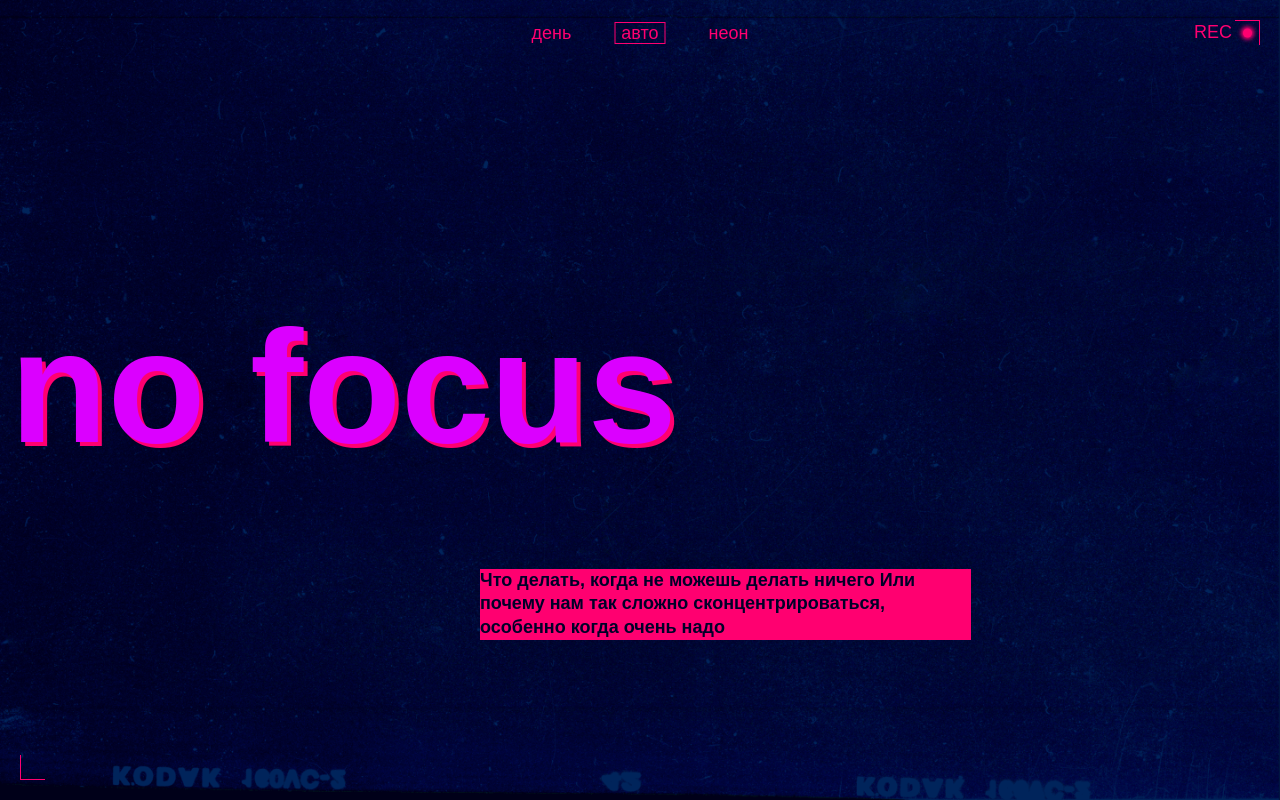
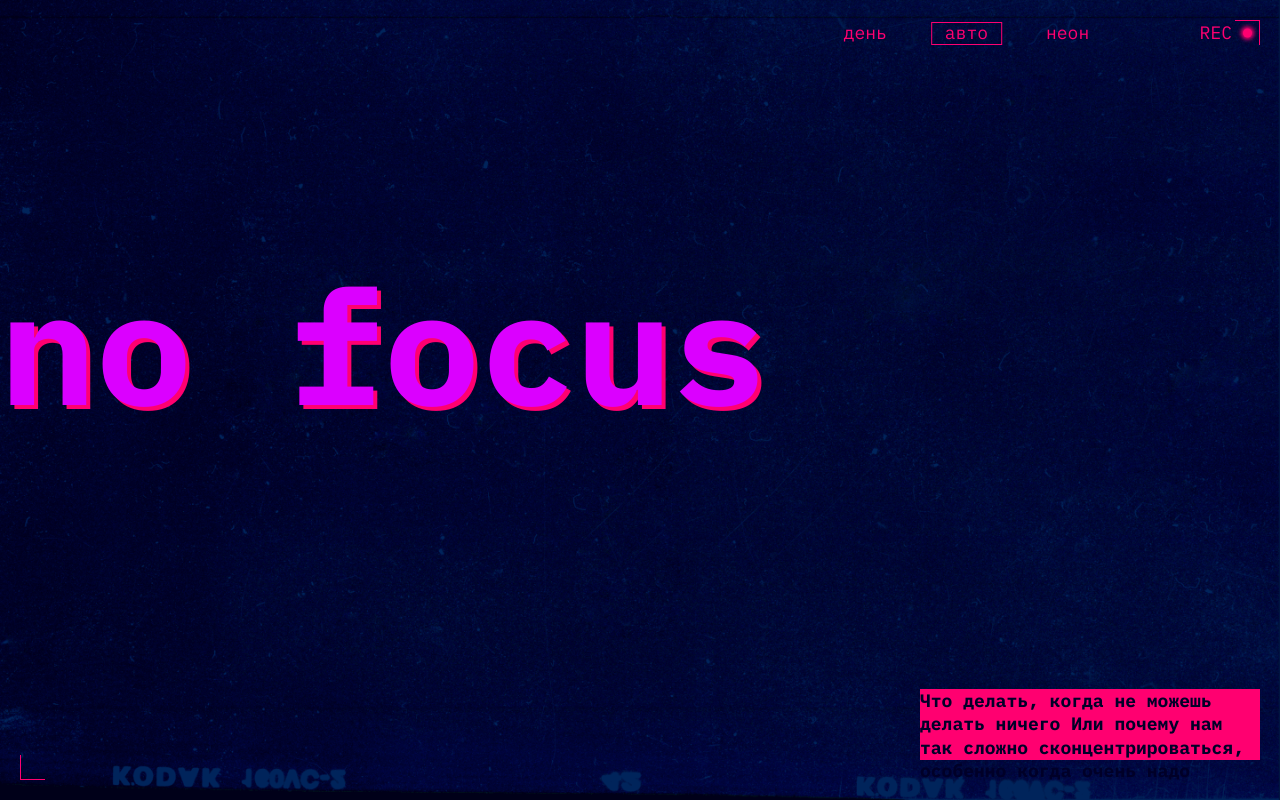
Before and after one commit to kirill4ikkk26097456321/slozhno-sosredotochitsya-fd, a plain HTML site: page index.html in a window 1280 px wide. Shown: the top 800 px of the page. Drawn offline with Linux system fonts and the light colour scheme.

Commit message:
second_try

```diff
--- a/styles/style.css
+++ b/styles/style.css
@@ -1,7 +1,4 @@
-/* Основные стили проекта. Это стили для темы, которую вы верстаете первой. */
-
 .page {
-  /* сохраните в разметке и стилях класс page у тега body. Он удобен, чтобы составлять селекторы для разных цветовых тем. */
   background-image: var(--background-image);
   background-color: var(--bg-color);
   background-attachment: fixed;
@@ -33,7 +30,8 @@
   border-bottom: 1px solid var(--accent-color);
   border-left: 1px solid var(--accent-color);
 }
-.rec__label{
+
+.rec__label {
   position: absolute;
   text-transform: uppercase;
   color: var(--accent-color);
@@ -44,7 +42,18 @@
   right: 48px;
 }
 
-.rec__label::after{
+.section__link {
+  text-decoration: none;
+  font-weight: 400;
+  text-shadow: 3px 3px 0 var(--accent-color);
+}
+
+.section__link:hover {
+  text-decoration: underline;
+  text-underline-offset: 3px;
+}
+
+.rec__label::after {
   content: '';
   position: absolute;
   top: 50%;
@@ -61,29 +70,38 @@
   height: 100vh;
   min-height: 768px;
   position: relative;
+  display: grid;
+  grid-template-rows: auto 1fr auto;
+  align-items: center;
+  justify-items: center;
 }
 
 .header__theme-menu-list {
   display: grid;
   grid-template-rows: repeat(3, 1fr);
   justify-self: end;
-  align-self: end;
+  align-self: start;
   gap: 10px;
   padding-top: 75px;
   padding-left: 295px;
   padding-right: 10px;
 }
 
-.header__theme-menu-item{
+.header__theme-menu-item {
   color: var(--menu-color);
   font-size: 18px;
   line-height: 18px;
   font-family: 'IBM Plex mono', sans-serif;
   font-weight: 400;
-  padding: 1.5px 13px;
+  padding: 1.5px 10px;
 }
 
 .header__theme-menu-button {
+  padding: 1.5px 13px;
+  font-size: 18px;
+  line-height: 18px;
+  font-family: 'IBM Plex mono', sans-serif;
+  font-weight: 400;
   background-color: transparent;
   border: 1px solid transparent;
   transition: border-color 0.3s ease;
@@ -98,16 +116,17 @@
   pointer-events: none;
 }
 
-.header__type__no-focus{
+.header__type__no-focus {
   margin-top: 65px;
   font-size: clamp(7.25rem, 7.0115rem + 1.0178vw, 7.5rem);
-  font-size: 116px;
   font-family: 'IBM Plex mono', sans-serif;
   font-weight: 700;
   color: var(--color-title);
   line-height: 83%;
   text-shadow: 4px 4px 0 var(--accent-color);
   margin-left: 10px;
+  align-self: center;
+  justify-self: start;
 }
 
 .title__type__todo {
@@ -120,6 +139,9 @@
   font-weight: 700;
   font-size: 18px;
   line-height: 23.4px;
+  align-self: end;
+  justify-self: end;
+  margin-right: 20px;
 }
 
 .section {
@@ -127,6 +149,7 @@
   gap: 20px;
   max-width: 355px;
   margin: 40px auto;
+  justify-items: center;
 }
 
 .section__title {
@@ -138,11 +161,13 @@
   padding-right: 20px;
   max-width: 355px;
   width: 100%;
+  justify-self: start;
 }
 
 .section__item {
   display: grid;
   gap: 10px;
+  justify-items: start;
 }
 
 .section__item-title {
@@ -153,7 +178,6 @@
   font-weight: 700;
   font-size: 18px;
   line-height: 23.4px;
-
 }
 
 .section__item-text {
@@ -164,7 +188,8 @@
   line-height: 23.4px;
   width: 100%;
 }
-.section__item-title-pictures{
+
+.section__item-title-pictures {
   width: 355px;
   margin: auto;
   background-color: var(--title-decor);
@@ -173,8 +198,10 @@
   font-weight: 700;
   font-size: 18px;
   line-height: 23.4px;
+  text-align: center;
 }
-.section__item-pictures{
+
+.section__item-pictures {
   display: grid;
   grid-template-columns: 1fr;
   gap: 10px;
@@ -185,6 +212,14 @@
   width: 95%;
   height: auto;
   object-fit: cover;
+}
+
+.footer {
+  position: relative;
+  display: grid;
+  place-items: center;
+  height: 100vh;
+  min-height: 668px;
 }
 
 .focus__logo {
@@ -199,25 +234,62 @@
   text-shadow: 2px 2px 0 var(--accent-color);
   padding-bottom: 285px;
 }
+.section__type_how .section__item .section__item-title {
+  font-weight: 400;
+}
 
-.footer {
+@media (width >= 768px) {
+  .header {
+    min-height: 1024px;
+    display: grid;
+    grid-template-rows: auto 1fr auto;
+    align-items: center;
+    justify-items: center;
     position: relative;
   }
 
-.footer.decorated-zone::before {
-  top: -300px;
+  .header__theme-menu-list {
+    position: absolute;
+    top: 195px;
     right: 20px;
+    display: grid;
+    grid-template-rows: repeat(3, 1fr);
+    gap: 10px;
+    padding: 0;
+    justify-items: end;
+    align-items: start;
   }
 
-@media (width >= 768px){
-  .header{
-    min-height: 1024px;
+  .header__theme-menu-item {
+    color: var(--menu-color);
+    font-size: 18px;
+    line-height: 18px;
+    font-family: 'IBM Plex mono', sans-serif;
+    font-weight: 400;
+    padding: 1.5px 10px;
   }
-  .header__theme-menu-list{
-    padding-top: 195px;
+
+  .header__type__no-focus {
+    margin-top: 20px;
+    font-size: clamp(7.25rem, 7.0115rem + 1.0178vw, 7.5rem);
+    font-family: 'IBM Plex mono', sans-serif;
+    font-weight: 700;
+    color: var(--color-title);
+    line-height: 83%;
+    text-shadow: 4px 4px 0 var(--accent-color);
+    margin-left: 10px;
+    align-self: center;
+    justify-self: start;
   }
-  .title__type__todo{
-    margin: 162px 400px;
+
+  .title__type__todo {
+    grid-row: 3;
+    justify-self: end;
+    align-self: end;
+    margin: 0 20px 40px 0;
+    text-align: initial;
+    max-width: 340px;
+    height: auto;
   }
 
   .section_type_why {
@@ -234,7 +306,7 @@
     grid-row: 1 / span 2;
   }
 
-  .section_type_what{
+  .section_type_what {
     display: grid;
     grid-template-columns: 1fr;
     gap: 20px 20px;
@@ -244,6 +316,7 @@
   .section_type_what .section__title {
     padding-right: 120px;
   }
+
   .section__type_how {
     display: grid;
     grid-template-columns: 1fr 2fr;
@@ -311,11 +384,13 @@
 }
 
 @media (width >= 1024px) {
+
   .header {
     min-height: 768px;
     display: grid;
-    grid-template-columns: 1fr 1fr;
+    grid-template-rows: auto 1fr auto;
     align-items: center;
+    justify-items: center;
     position: relative;
   }
 
@@ -361,20 +436,21 @@
   }
 
   .header__type__no-focus {
-    grid-column: 1 / 2;
-    grid-row: 1 / 2;
+    grid-row: 2;
     font-size: 160px;
     line-height: 85%;
-    margin-left: 10px;
-    margin-top: 319px;
-    white-space: nowrap;
-    align-self: center;
+    text-align: center;
+    margin: 0;
   }
 
   .title__type__todo {
-    max-width: 491px;
+    grid-row: 3;
+    justify-self: end;
+    align-self: end;
+    margin: 0 20px 40px 0;
+    text-align: left;
+    width: 491px;
     height: 71px;
-    margin: 114px 480px 194px;
   }
 
   .section_type_why {
```
Also changed, not shown: index.html (+17 -29 lines), 1 other file. Lines whose indentation alone changed are shown as unchanged.
